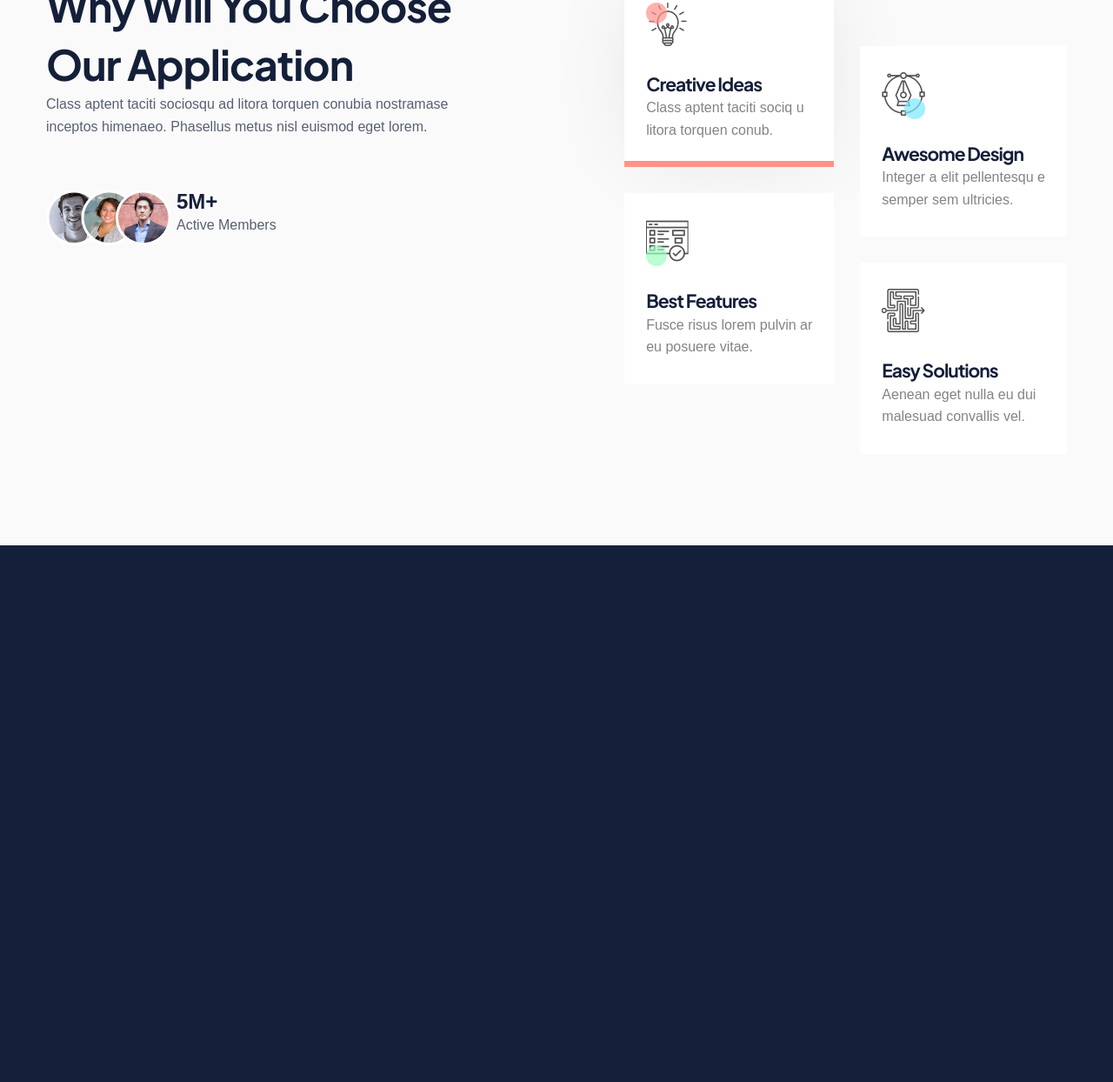
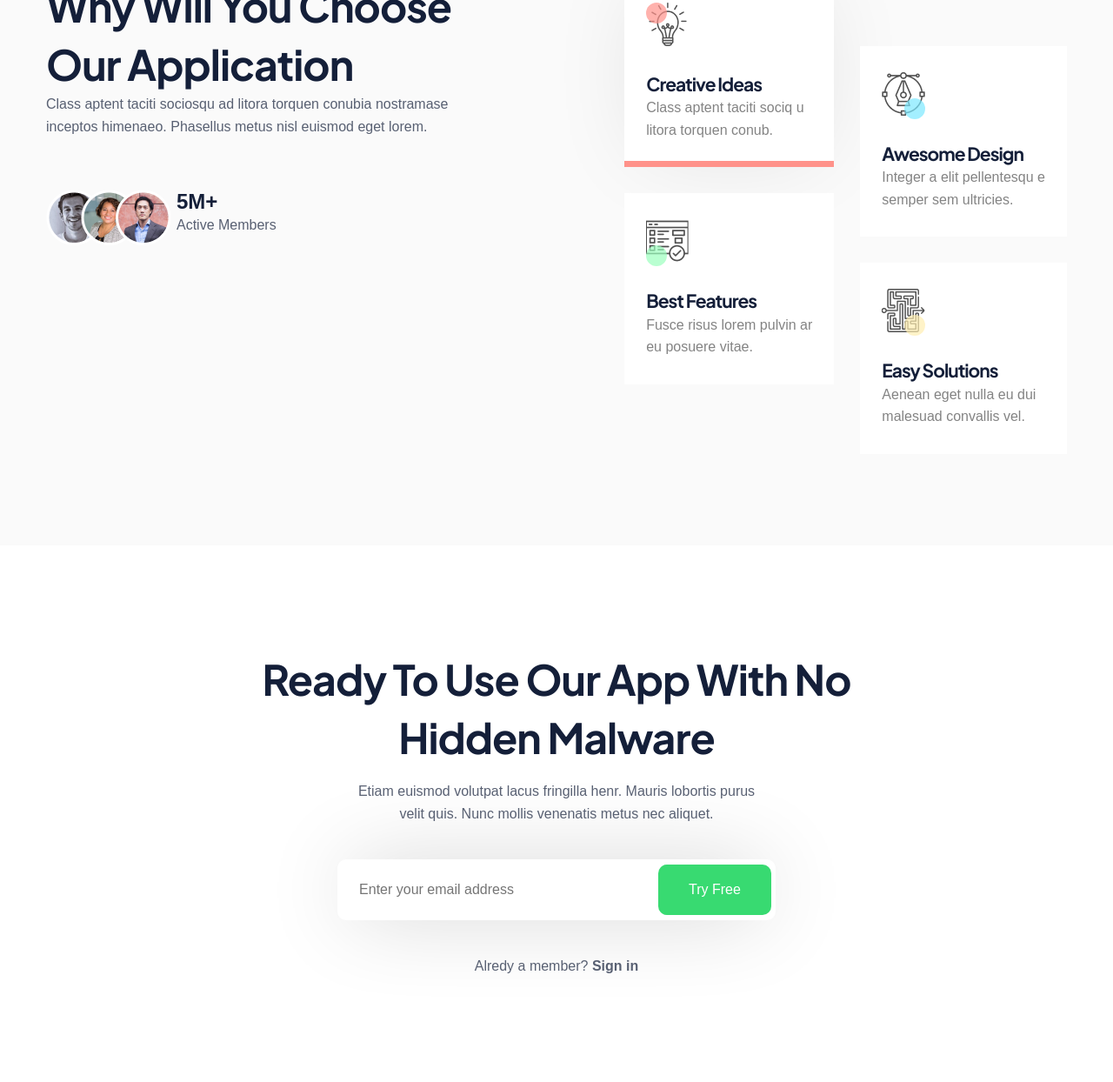
Before and after one commit to w33bvGL/Crito, a website: page index.html in a window 1280 px wide. Shown: the part 4120-5364 px from the top of the page at 87% size. Before the commit the page ends 4747 px from the top, so only its background shows below. Drawn offline with Linux system fonts and the light colour scheme; a web font is replaced by a local one.

Commit message:
add feedack container

```diff
--- a/index.html
+++ b/index.html
@@ -17,6 +17,7 @@
     <link rel="stylesheet" href="src/css/components/security.css" />
     <link rel="stylesheet" href="src/css/components/performance.css" />
     <link rel="stylesheet" href="src/css/components/application.css" />
+    <link rel="stylesheet" href="src/css/components/feedback.css" />
   </head>
   <body>
     <!-- header init start -->
@@ -347,7 +348,7 @@
             <div class="advantages-container">
               <div class="advantages-item with-line">
                 <div class="advantages-item-image">
-                  <div class="circle" style="background-color:#FF928A"></div>
+                  <div class="circle" style="background-color: #ff928a"></div>
                   <img
                     src="img/CreativeIdeas.png"
                     alt="Class aptent taciti sociq u litora torquen conub."
@@ -364,7 +365,10 @@
               </div>
               <div class="advantages-item">
                 <div class="advantages-item-image">
-                  <div class="circle" style="background-color: #9BFFBE; bottom: 0"></div>
+                  <div
+                    class="circle"
+                    style="background-color: #9bffbe; bottom: 0"
+                  ></div>
                   <img
                     src="img/BestFeatures.png"
                     alt="Fusce risus lorem pulvin ar eu posuere vitae."
@@ -382,7 +386,10 @@
             <div class="advantages-container">
               <div class="advantages-item">
                 <div class="advantages-item-image">
-                  <div class="circle" style="background-color: #7CE8FF; bottom: 0; right: 0 "></div>
+                  <div
+                    class="circle"
+                    style="background-color: #7ce8ff; bottom: 0; right: 0"
+                  ></div>
                   <img
                     src="img/AwsomeDesign.png"
                     alt="Integer a elit pellentesqu e semper sem ultricies."
@@ -398,7 +405,10 @@
               </div>
               <div class="advantages-item">
                 <div class="advantages-item-image">
-                  <div class="circle"></div>
+                  <div
+                    class="circle"
+                    style="background-color: #ffeeb1; bottom: 0; right: 0"
+                  ></div>
                   <img
                     src="img/EasySolution.png"
                     alt="Aenean eget nulla eu dui malesuad convallis vel."
@@ -418,6 +428,36 @@
       </div>
     </section>
     <!-- application init start -->
+    <!-- feedback init start -->
+    <section class="feedback">
+      <div class="container">
+        <div class="container-inner">
+          <div class="feedback-text">
+            <h2>
+              Ready To Use Our App With No<br />
+              Hidden Malware
+            </h2>
+            <p>
+              Etiam euismod volutpat lacus fringilla henr. Mauris lobortis
+              purus<br />
+              velit quis. Nunc mollis venenatis metus nec aliquet.
+            </p>
+          </div>
+          <div class="feedback-input">
+            <form action="#" method="POST">
+              <div class="enter-mail">
+                <input type="email" required placeholder="Enter your email address" />
+                <button type="submit" class="button-1">Try Free</button>
+              </div>
+            </form>
+          </div>
+          <div class="feedback-footer-text">
+            <p>Alredy a member? <a href="#">Sign in</a></p>
+          </div>
+        </div>
+      </div>
+    </section>
+    <!-- feedback init end -->
     <script
       src="https://kit.fontawesome.com/36abf4b57f.js"
       crossorigin="anonymous"
--- /dev/null
+++ b/src/sass/components/feedback.sass
@@ -0,0 +1,67 @@
+.feedback
+  background-color: white
+
+  .container-inner
+    padding: 120px 0
+
+    .feedback-text
+      text-align: center
+
+      h2
+        font-size: 48px
+        font-family: 'jakarta-bold', sans-serif
+        line-height: 140%
+        letter-spacing: -1px
+        color: #141f39
+        margin-bottom: 16px
+
+      p
+        font-size: 16px
+        line-height: 160%
+        font-family: 'inter-regular', sans-serif
+        color: #141f39
+        opacity: 0.7
+
+    .feedback-input
+      display: flex
+      justify-content: center
+      align-items: center
+      margin-top: 40px
+
+      form
+        background-color: white
+        padding: 5px
+        border-radius: 10px
+        -webkit-box-shadow: 0px 0px 100px -17px rgba(0, 0, 0, 0.3)
+        -moz-box-shadow: 0px 0px 100px -17px rgba(0, 0, 0, 0.3)
+        box-shadow: 0px 0px 100px -17px rgba(0, 0, 0, 0.3)
+
+        input
+          outline: none
+          height: 60px
+          width: 360px
+          padding: 10px 20px
+          font-size: 16px
+          font-family: 'inter-regular', sans-serif
+          border: none
+
+          &:placeholder
+            opacity: 0.5
+
+    .feedback-footer-text
+      margin-top: 40px
+      text-align: center
+
+      p
+        font-size: 16px
+        line-height: 160%
+        font-family: 'inter-regular', sans-serif
+        opacity: 0.7
+        color: #141f39
+
+        a
+          font-weight: bold
+          transition: 0.2s ease-in-out
+
+          &:hover
+            color: var(--color-green)
```
Also changed, not shown: src/css/components/feedback.css (added), 1 other file.
